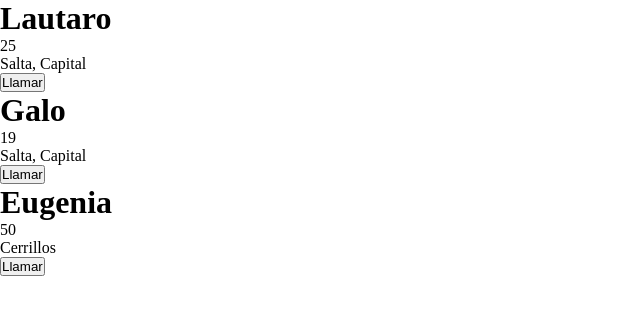
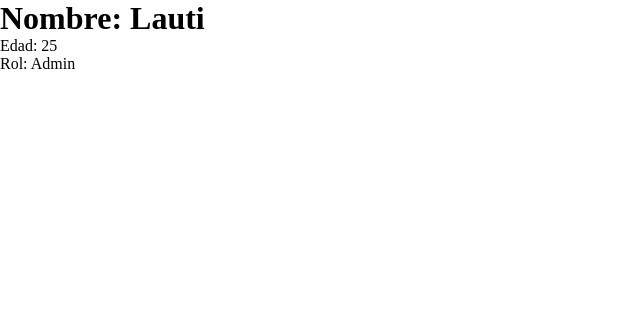
Before and after one commit to Lautaro-Zarate/practica-react, a React (Vite) app: page / in a window 1280 px wide. Shown: the top 314 px of the page, without its empty margins (0-640 px from the left). Built offline with nearby package versions, Linux system fonts and the light colour scheme.

Commit message:
Practicando Context

```diff
--- a/src/App.jsx
+++ b/src/App.jsx
@@ -1,23 +1,31 @@
 import './App.css'
-import ComponentPattern from './components/ComponentPattern'
+// import ComponentPattern from './components/ComponentPattern'
 // import { ComponenteCustomHooks } from './components/ComponenteCustomHooks'
 // import { CompUseStateYUseEffect } from './components/CompUseStateYUseEffect'
+import ComponenteHijo from './components/ComponenteHijo';
+import { UserContext } from './context/UserContext'
 
 function App() {
+
+  const user = {name: "Lauti", role: "Admin", age:25 }
+
   return (
-      <div>
-          {/* <ComponenteCustomHooks/> */}
-          {/* <CompUseStateYUseEffect/> */}
-          <ComponentPattern nombre="Lautaro" edad={25} direccion="Salta, Capital">
-            <button>Llamar</button>
-          </ComponentPattern>
-          <ComponentPattern nombre="Galo" edad={19} direccion="Salta, Capital">
-            <button>Llamar</button>
-          </ComponentPattern>
-          <ComponentPattern nombre="Eugenia" edad={50} direccion="Cerrillos">
-            <button>Llamar</button>
-          </ComponentPattern>
-      </div>
+    <UserContext.Provider value={user}>
+      <ComponenteHijo/>
+    </UserContext.Provider>
+      // <div>
+      //     {/* <ComponenteCustomHooks/> */}
+      //     {/* <CompUseStateYUseEffect/> */}
+      //     {/* <ComponentPattern nombre="Lautaro" edad={25} direccion="Salta, Capital">
+      //       <button>Llamar</button>
+      //     </ComponentPattern>
+      //     <ComponentPattern nombre="Galo" edad={19} direccion="Salta, Capital">
+      //       <button>Llamar</button>
+      //     </ComponentPattern>
+      //     <ComponentPattern nombre="Eugenia" edad={50} direccion="Cerrillos">
+      //       <button>Llamar</button>
+      //     </ComponentPattern> */}
+      // </div>
   )
 }
 
--- /dev/null
+++ b/src/components/ComponenteHijo.jsx
@@ -0,0 +1,13 @@
+import { useContext } from "react";
+import { UserContext } from "../context/UserContext";
+const ComponenteHijo = () => {
+    const user = useContext(UserContext);
+    return(
+        <div>
+            <h1>Nombre: {user.name}</h1>
+            <span>Edad: {user.age}</span>
+            <p>Rol: {user.role}</p>
+        </div>
+    )
+}
+export default ComponenteHijo;
--- /dev/null
+++ b/src/context/UserContext.js
@@ -0,0 +1,3 @@
+import { createContext } from "react";
+
+export const UserContext = createContext(null);
```
